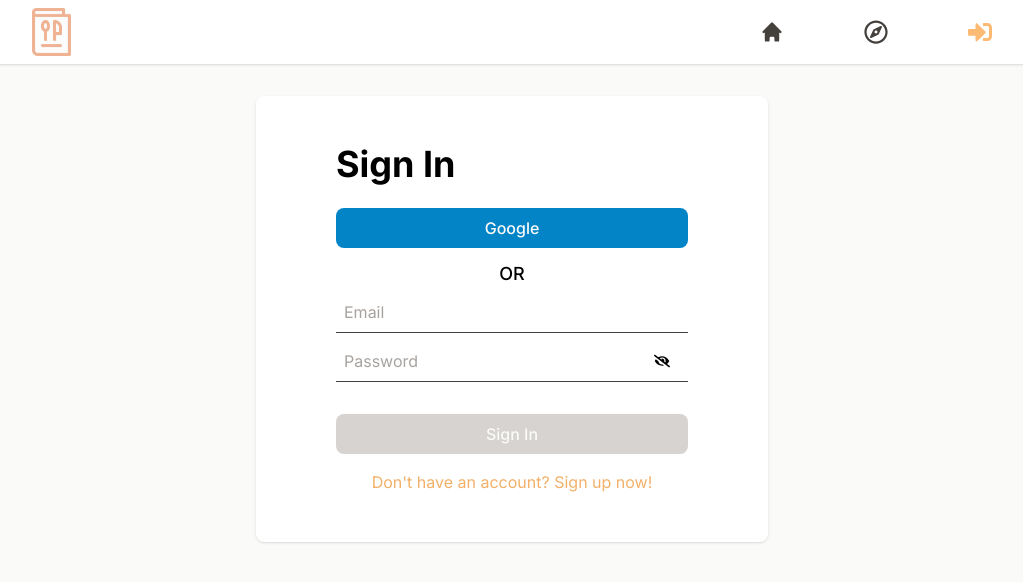
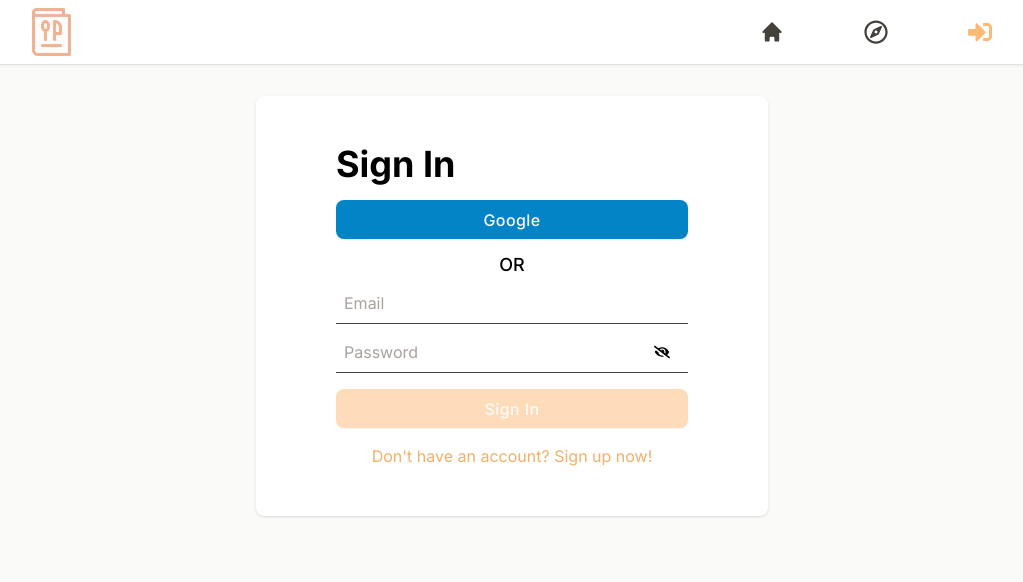
Before and after one commit to Dunkelhaiser/Reciper, a Next.js app: page /sign_in in a window 1280 px wide. Shown: the top 582 px of the page, without its empty margins (128-1151 px from the left). Built offline with nearby package versions, Linux system fonts and the light colour scheme; no server answers.

Commit message:
Updated button component

```diff
--- a/package.json
+++ b/package.json
@@ -20,16 +20,21 @@
         "autoprefixer": "10.4.14",
         "axios": "^1.4.0",
         "bcrypt": "^5.1.0",
+        "class-variance-authority": "^0.7.0",
+        "clsx": "^2.0.0",
         "eslint": "8.46.0",
         "eslint-config-next": "13.4.12",
         "next": "13.4.12",
         "next-auth": "^4.22.3",
         "postcss": "8.4.27",
         "react": "18.2.0",
+        "react-aria": "^3.26.0",
         "react-dom": "18.2.0",
         "react-hook-form": "^7.45.2",
         "react-hot-toast": "^2.4.1",
         "react-icons": "^4.10.1",
+        "react-merge-refs": "^2.0.2",
+        "tailwind-merge": "^1.14.0",
         "tailwindcss": "3.3.3",
         "typescript": "5.1.6",
         "zod": "^3.21.4"
--- a/src/app/(auth)/sign_in/SignIn.tsx
+++ b/src/app/(auth)/sign_in/SignIn.tsx
@@ -52,7 +52,7 @@ const SignIn = () => {
                 <Input name="email" placeholder="Email" register={register} errors={errors.email} />
                 <PasswordField name="password" placeholder="Password" register={register} errors={errors.password} />
             </div>
-            <Button label="Sign In" className="mt-4 w-full" type="submit" disabled={!isValid || isLoading} />
+            <Button label="Sign In" className="mt-4 w-full" type="submit" loading={isLoading} disabled={!isValid} />
             <Link
                 href="/sign_up"
                 className="mt-4 block text-center text-orange-400 transition hover:text-orange-300 focus-visible:text-orange-300 active:text-orange-400"
--- a/src/app/(auth)/sign_up/SignUp.tsx
+++ b/src/app/(auth)/sign_up/SignUp.tsx
@@ -50,7 +50,7 @@ const SignUp = () => {
                 <PasswordField name="password" placeholder="Password" register={register} errors={errors.password} />
                 <PasswordField name="confirmPassword" placeholder="Confirm Password" register={register} errors={errors.confirmPassword} />
             </div>
-            <Button label="Sign Up" className="mt-4 w-full" type="submit" disabled={!isValid || isLoading} />
+            <Button label="Sign Up" className="mt-4 w-full" type="submit" loading={isLoading} disabled={!isValid} />
             <Link
                 href="/sign_in"
                 className="mt-4 block text-center text-orange-400 transition hover:text-orange-300 focus-visible:text-orange-300 active:text-orange-400"
--- a/src/components/ui/Button.tsx
+++ b/src/components/ui/Button.tsx
@@ -1,25 +1,169 @@
-interface Props {
-    label: string;
-    type?: "button" | "submit" | "reset";
-    onClick?: () => void;
-    className?: string;
-    disabled?: boolean;
-    ariaLabel?: string;
-}
+"use client";
 
-const Button = ({ label, type = "button", onClick, className, disabled, ariaLabel }: Props) => {
+import clsx from "clsx";
+import { VariantProps, cva } from "class-variance-authority";
+import { ButtonHTMLAttributes, forwardRef, useRef } from "react";
+import { twMerge } from "tailwind-merge";
+import { useButton, AriaButtonProps, useHover, useFocusRing, mergeProps } from "react-aria";
+import { mergeRefs } from "react-merge-refs";
+
+type Props = AriaButtonProps &
+    ButtonHTMLAttributes<HTMLButtonElement> &
+    VariantProps<typeof variants> & {
+        label: string;
+        loading?: boolean;
+    };
+
+const Loader = ({ className }: { className?: string }) => {
+    return (
+        <div
+            className={twMerge("absolute h-4 w-4 animate-spin rounded-full border-2 border-stone-50", className, "border-b-transparent")}
+        />
+    );
+};
+
+const variants = cva(
+    [
+        "flex",
+        "items-center",
+        "justify-center",
+        "rounded-lg",
+        "tracking-wide",
+        "font-medium",
+        "shadow-sm",
+        "outline-none",
+        "ring-offset-2",
+        "transition",
+        "border-[1.5px]",
+        "border-transparent",
+        "data-[pressed=true]:scale-[0.99]",
+        "data-[focus-visible=true]:ring-2",
+        "disabled:!cursor-not-allowed",
+        "disabled:!shadow-sm",
+    ],
+    {
+        variants: {
+            variant: {
+                primary: [
+                    "bg-orange-300",
+                    "text-stone-50",
+                    "ring-orange-200",
+                    "data-[hovered=true]:bg-orange-200",
+                    "data-[pressed=true]:bg-orange-400",
+                    "disabled:!bg-orange-300/50",
+                ],
+                secondary: [
+                    "shadow",
+                    "bg-stone-50",
+                    "text-stone-800",
+                    "ring-stone-700",
+                    "data-[hovered=true]:bg-white",
+                    "data-[pressed=true]:bg-stone-100",
+                    "disabled:!bg-stone-50/50",
+                    "disabled:!text-stone-700/50",
+                ],
+                danger: [
+                    "bg-red-500",
+                    "text-stone-50",
+                    "ring-red-500",
+                    "data-[hovered=true]:bg-red-400",
+                    "data-[pressed=true]:bg-red-600",
+                    "disabled:!bg-red-500/50",
+                ],
+                success: [
+                    "bg-green-500",
+                    "text-stone-50",
+                    "ring-green-500",
+                    "data-[hovered=true]:bg-green-400",
+                    "data-[pressed=true]:bg-green-600",
+                    "disabled:!bg-green-500/50",
+                ],
+                outline: [
+                    "shadow-none",
+                    "bg-transparent",
+                    "text-orange-300",
+                    "ring-orange-300",
+                    "border-orange-300",
+                    "data-[hovered=true]:border-orange-200",
+                    "data-[hovered=true]:text-orange-200",
+                    "data-[pressed=true]:border-orange-400",
+                    "data-[pressed=true]:text-orange-400",
+                    "disabled:!shadow-none",
+                    "disabled:!text-orange-300/50",
+                    "disabled:!border-orange-300/50",
+                ],
+                link: [
+                    "shadow-none",
+                    "bg-transparent",
+                    "text-orange-300",
+                    "ring-orange-200",
+                    "data-[hovered=true]:text-orange-200",
+                    "data-[pressed=true]:text-orange-400",
+                    "disabled:!shadow-none",
+                    "disabled:!text-orange-300/50",
+                ],
+                ghost: [
+                    "shadow-none",
+                    "bg-transparent",
+                    "text-stone-800",
+                    "ring-stone-700",
+                    "data-[hovered=true]:bg-stone-100",
+                    "data-[pressed=true]:bg-stone-200",
+                    "disabled:!shadow-none",
+                    "disabled:!text-stone-800/50",
+                    "disabled:!bg-transparent",
+                ],
+            },
+            size: {
+                small: ["text-sm", "px-[0.6563rem]", "py-[0.4063rem]"],
+                normal: ["px-[0.9063rem]", "py-[0.4063rem]"],
+                large: ["text-lg", "px-[1.1563rem]", "py-[0.4063rem]"],
+            },
+        },
+        defaultVariants: {
+            variant: "primary",
+            size: "normal",
+        },
+    }
+);
+
+const Button = forwardRef<HTMLButtonElement, Props>((props, forwardedRef) => {
+    const { label, className, loading, disabled, variant, size, ...rest } = props;
+    const ref = useRef<HTMLButtonElement>(null);
+    const { buttonProps, isPressed } = useButton({ ...props, isDisabled: disabled || loading }, ref);
+    const { hoverProps, isHovered } = useHover(props);
+    const { focusProps, isFocusVisible } = useFocusRing(props);
     return (
         <button
-            type={type}
-            disabled={disabled}
-            onClick={onClick}
-            className={`${className} rounded-lg bg-orange-300 px-4 py-2 font-medium text-stone-50 transition
-            hover:bg-orange-200 focus-visible:bg-orange-200 active:bg-orange-400 disabled:bg-stone-300`}
-            aria-label={ariaLabel}
-            aria-disabled={disabled}
+            ref={mergeRefs([ref, forwardedRef])}
+            {...rest}
+            className={twMerge(variants({ variant, size, className }))}
+            {...mergeProps(buttonProps, hoverProps, focusProps)}
+            data-loading={loading}
+            data-pressed={isPressed}
+            data-hovered={isHovered}
+            data-focus-visible={isFocusVisible}
         >
-            {label}
+            {loading && (
+                <Loader
+                    className={clsx({
+                        "border-stone-700": variant === "secondary" || variant === "ghost",
+                        "border-orange-300": variant === "outline" || variant === "link",
+                    })}
+                />
+            )}
+            <span
+                className={clsx("transition", {
+                    "opacity-0": loading,
+                    "opacity-100": !loading,
+                })}
+            >
+                {label}
+            </span>
         </button>
     );
-};
+});
+
+Button.displayName = "Button";
+
 export default Button;
```
Also changed, not shown: .eslintrc.json, 1 other file (tests, documents, lock files or other folders).
